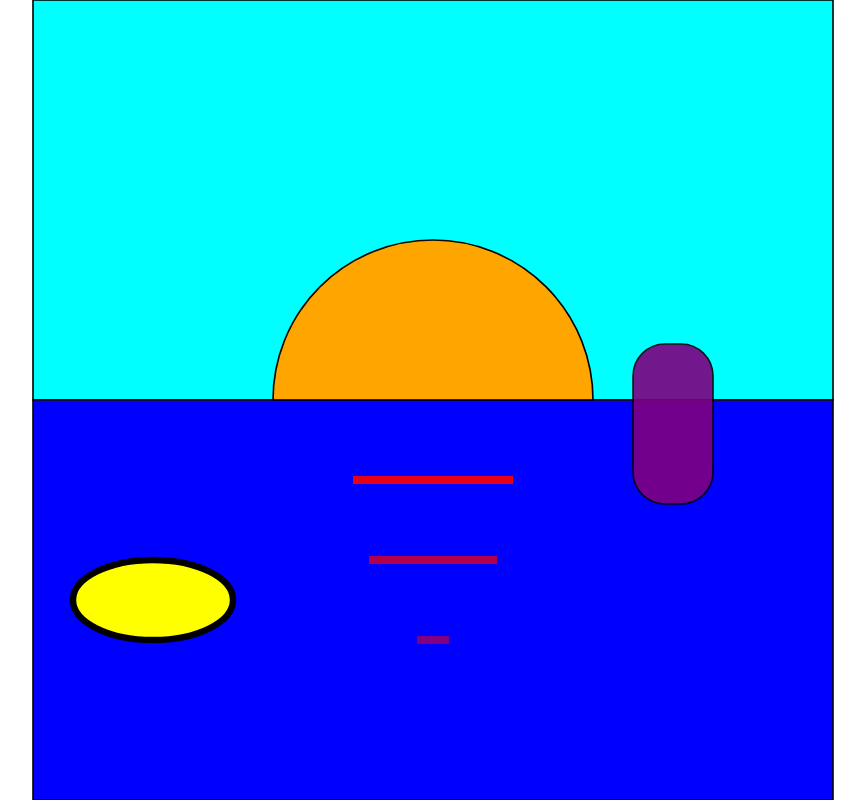
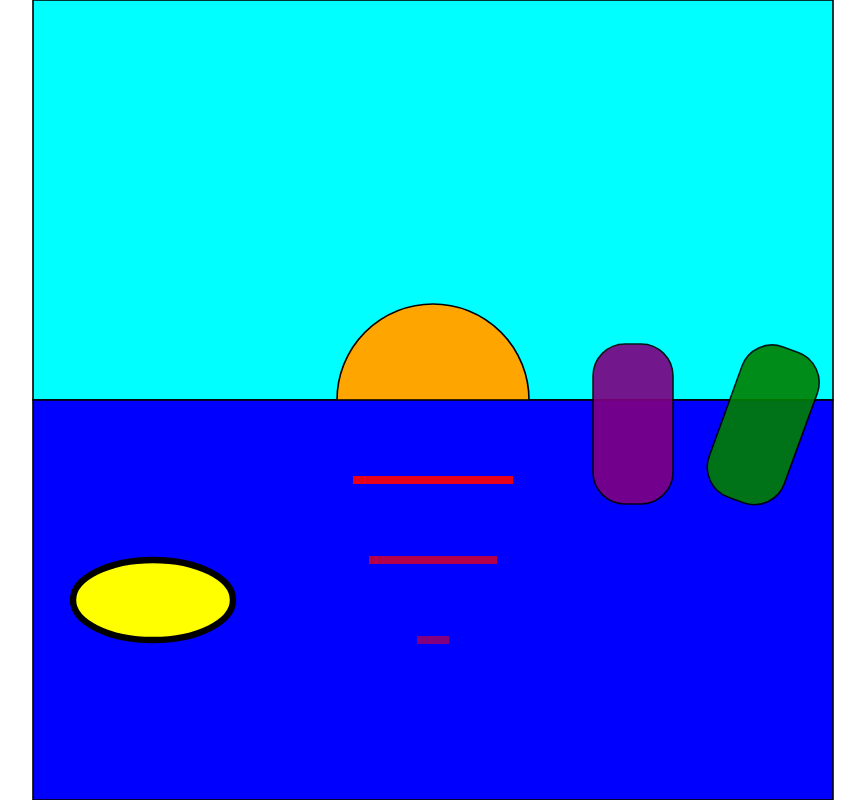
Before and after one commit to julienreszka/svg, a plain HTML site: page index.html in a window 1280 px wide. Shown: the whole page, without its empty margins (207-1072 px from the left). Drawn offline with Linux system fonts and the light colour scheme.

Commit message:
translate

```diff
--- a/index.html
+++ b/index.html
@@ -24,12 +24,19 @@
 <body>
 
 <!-- 	make the svg image take the whole window
-		but stay proportional-->
+		but stay proportional
+
+		preserveAspectRatio="xMinYMax meet"
+		will allow us to align the image on left
+		of the window if we desire it
+-->
 <svg
 	width="100%"
 	height="100vh"
-	viewBox="0 0 500 500"
+	viewBox="0 0 500 500 "
+
 >
+
 <!-- First draw a cyan rectangle -->
 <rect
 	width="100%"
@@ -39,14 +46,16 @@
 	style="	stroke: black;
 			fill: cyan"
 	/>
+
 <!-- Then an orange circle -->
 <circle
 	cx="50%"
 	cy="50%"
-	r="20%"
+	r="12%"
 	style="	stroke: black;
 			fill: orange"
 	/>
+
 <!-- Then an blue rectangle -->
 <rect
 	width="100%"
@@ -58,6 +67,7 @@
 		fill: blue
 		"
 	/>
+
 <!-- and so on-->
 <line
 	x1="40%"
@@ -112,7 +122,7 @@
 <rect
 	width="10%"
 	height="20%"
-	x="75%"
+	x="70%"
 	y="43%"
 	rx="20"
 	ry="20"
@@ -123,6 +133,20 @@
 		"
 	/>
 
+<rect
+	width="10%"
+	height="20%"
+	rx="20"
+	ry="20"
+	style="
+		stroke: black;
+		fill: green;
+		opacity:0.9
+		"
+	transform="translate(450, 210), rotate(20)"
+
+	/>
+
 
 
 </svg>
```
Also changed, not shown: 1 other file.
